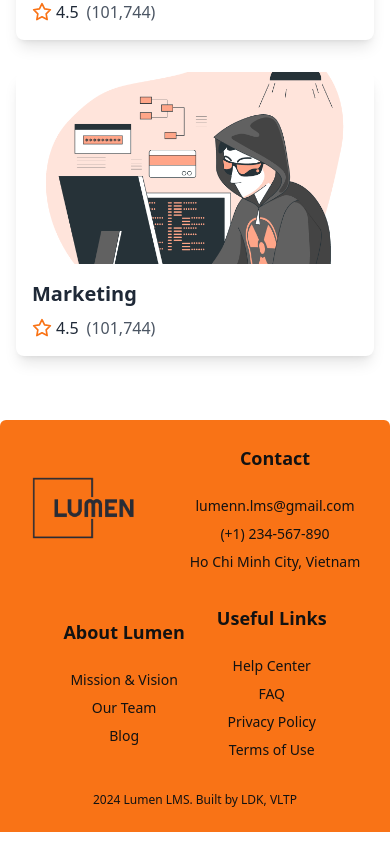
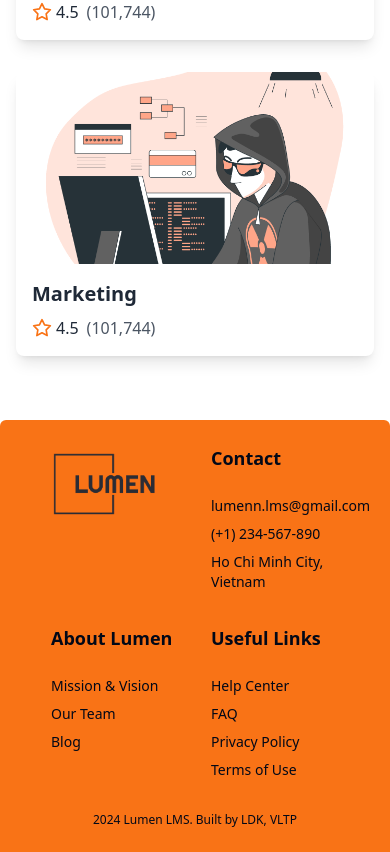
Before and after one commit to lekhoi2709/Lumen, a React (Vite) app in the folder client/: page / in a window 390 px wide. Shown: the part 1568-2420 px from the top of the page. Built offline with nearby package versions, Linux system fonts and the light colour scheme.

Commit message:
feat: adjust footer

```diff
--- a/client/src/components/footer.tsx
+++ b/client/src/components/footer.tsx
@@ -1,3 +1,4 @@
+import { useTheme } from "@/contexts/theme-provider";
 import { useTranslation } from "react-i18next";
 import { twMerge } from "tailwind-merge";
 
@@ -60,17 +61,23 @@ function Footer({ className }: { className?: string }) {
       ],
     },
   ];
+  const themeSetting = useTheme();
+
   return (
     <footer
       className={twMerge(
-        "rounded-t-md w-full flex flex-col items-center justify-center p-6 bg-orange-500 dark:bg-orange-600 text-[#121212] gap-8",
+        "rounded-t-md w-full flex flex-col items-center justify-center p-6 bg-orange-500 gap-8",
         className
       )}
     >
-      <div className="w-full max-w-[900px] flex flex-wrap items-center justify-center text-sm gap-8 md:flex-row md:items-start md:text-base md:gap-12">
+      <div className="w-full max-w-[900px] flex flex-wrap items-start justify-center text-sm gap-8 md:flex-row md:text-base md:gap-12 text-foreground">
         <div className="relative w-32 md:w-48">
           <img
-            src="/logo/logo-no-background.png"
+            src={
+              themeSetting.theme === "light"
+                ? "/logo/logo-no-background.png"
+                : "/logo/logo-no-bg-white.png"
+            }
             alt="Lumen Logo"
             className="h-auto max-w-full object-fill"
             loading="eager"
@@ -79,10 +86,10 @@ function Footer({ className }: { className?: string }) {
         {data.map((section, index) => (
           <div
             key={index}
-            className="flex flex-col gap-6 items-center md:items-start"
+            className="flex flex-col gap-6 items-start max-w-32 w-32 md:w-auto md:max-w-none"
           >
             <h3 className="text-lg font-bold">{section.title}</h3>
-            <ul className="flex flex-col items-center gap-2 md:items-start">
+            <ul className="flex flex-col gap-2 items-start">
               {section.items.map((item, index) => (
                 <li key={index}>
                   <a href={item.link}>{item.title}</a>
@@ -94,7 +101,7 @@ function Footer({ className }: { className?: string }) {
       </div>
       <div className="row">
         <div className="col-md-12">
-          <p className="text-xs md:text-sm">
+          <p className="text-xs md:text-sm text-foreground">
             2024 Lumen LMS. Built by LDK, VLTP
           </p>
         </div>
```
Also changed, not shown: client/public/logo/logo-no-bg-white.png (added).
